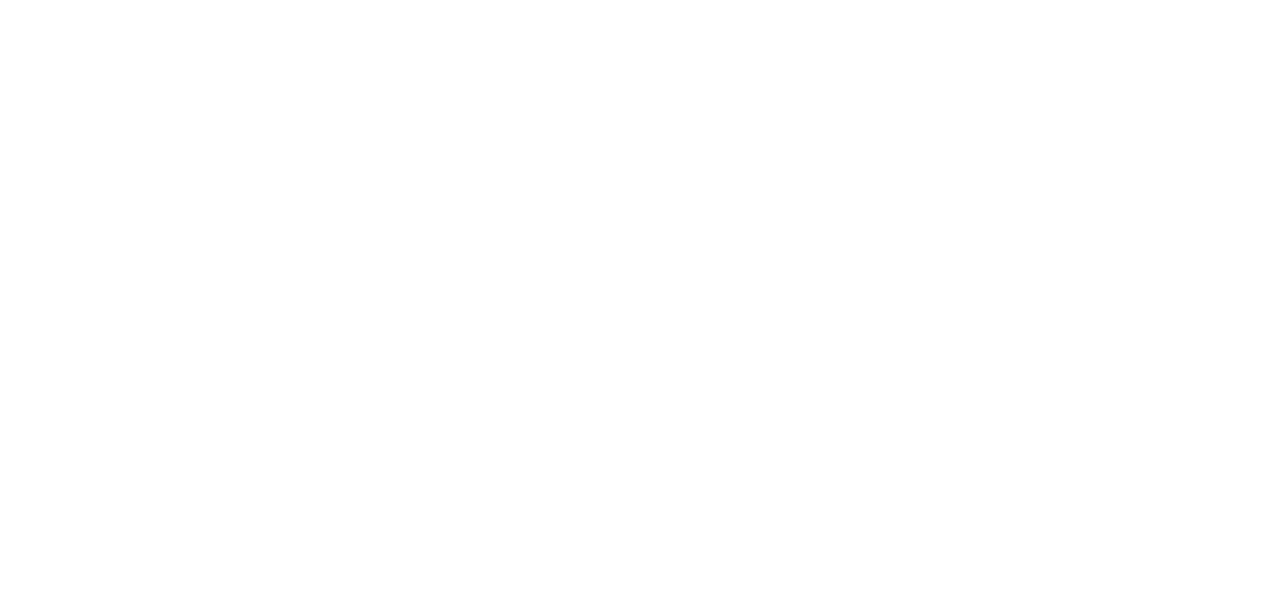
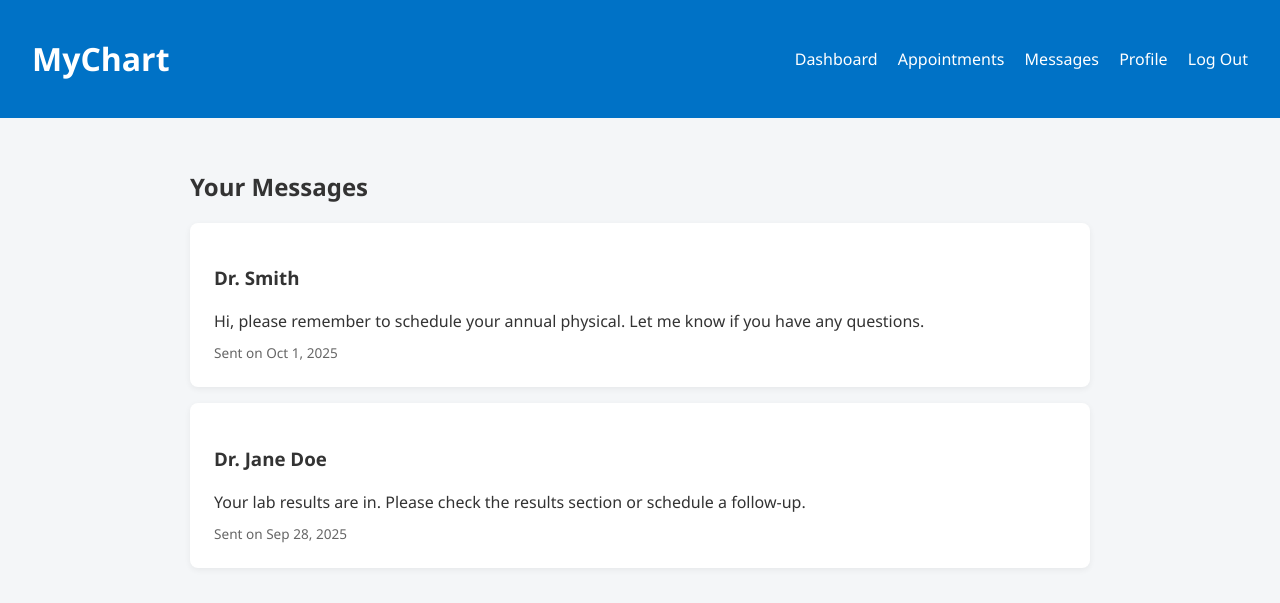
Before and after one commit to KyleGerman/visionary-, a website: page Public/messages.html in a window 1280 px wide. Drawn offline with Linux system fonts and the light colour scheme.

Commit message:
finishing up messages tab sample

```diff
--- a/Public/messages.html
+++ b/Public/messages.html
@@ -1 +1,111 @@
 <!DOCTYPE html>
+<html lang="en">
+<head>
+  <meta charset="UTF-8" />
+  <meta name="viewport" content="width=device-width, initial-scale=1.0"/>
+  <title>MyChart Health App - Messages</title>
+  <link rel="stylesheet" href="styles.css" />
+  <style>
+    body {
+      font-family: 'Segoe UI', Tahoma, Geneva, Verdana, sans-serif;
+      margin: 0;
+      padding: 0;
+      background-color: #f4f6f8;
+      color: #333;
+    }
+
+    header {
+      background-color: #0072c6;
+      color: white;
+      padding: 1rem 2rem;
+      display: flex;
+      justify-content: space-between;
+      align-items: center;
+    }
+
+    nav a {
+      color: white;
+      margin-left: 1rem;
+      text-decoration: none;
+      font-weight: 500;
+    }
+
+    nav a:hover {
+      text-decoration: underline;
+    }
+
+    .container {
+      padding: 2rem;
+      max-width: 900px;
+      margin: auto;
+    }
+
+    .message-list {
+      display: flex;
+      flex-direction: column;
+      gap: 1rem;
+    }
+
+    .card {
+      background: white;
+      padding: 1.5rem;
+      border-radius: 8px;
+      box-shadow: 0 2px 6px rgba(0, 0, 0, 0.06);
+      transition: box-shadow 0.3s ease;
+    }
+
+    .card:hover {
+      box-shadow: 0 4px 12px rgba(0, 0, 0, 0.1);
+    }
+
+    .card p {
+      margin: 0.5rem 0;
+      line-height: 1.5;
+    }
+
+    .card small {
+      color: #666;
+      font-size: 0.85rem;
+    }
+
+    footer {
+      text-align: center;
+      padding: 1rem;
+      font-size: 0.9rem;
+      color: #666;
+      margin-top: 2rem;
+    }
+  </style>
+</head>
+<body>
+
+  <header>
+    <div class="logo">
+      <h1>MyChart</h1>
+    </div>
+    <nav>
+      <a href="mychart.html">Dashboard</a>
+      <a href="appointment.html">Appointments</a>
+      <a href="messages.html">Messages</a>
+      <a href="#">Profile</a>
+      <a href="login.html">Log Out</a>
+    </nav>
+  </header>
+
+  <div class="container">
+    <h2>Your Messages</h2>
+    <section class="message-list">
+      <div class="card">
+        <h3>Dr. Smith</h3>
+        <p>Hi, please remember to schedule your annual physical. Let me know if you have any questions.</p>
+        <small>Sent on Oct 1, 2025</small>
+      </div>
+
+
+      <div class="card">
+        <h3>Dr. Jane Doe</h3>
+        <p>Your lab results are in. Please check the results section or schedule a follow-up.</p>
+        <small>Sent on Sep 28, 2025</small>
+      </div>
+</body>
+</html>
```
Also changed, not shown: Public/appointment.html (+1 -1 lines), Public/mychart.html (+2 -2 lines).
